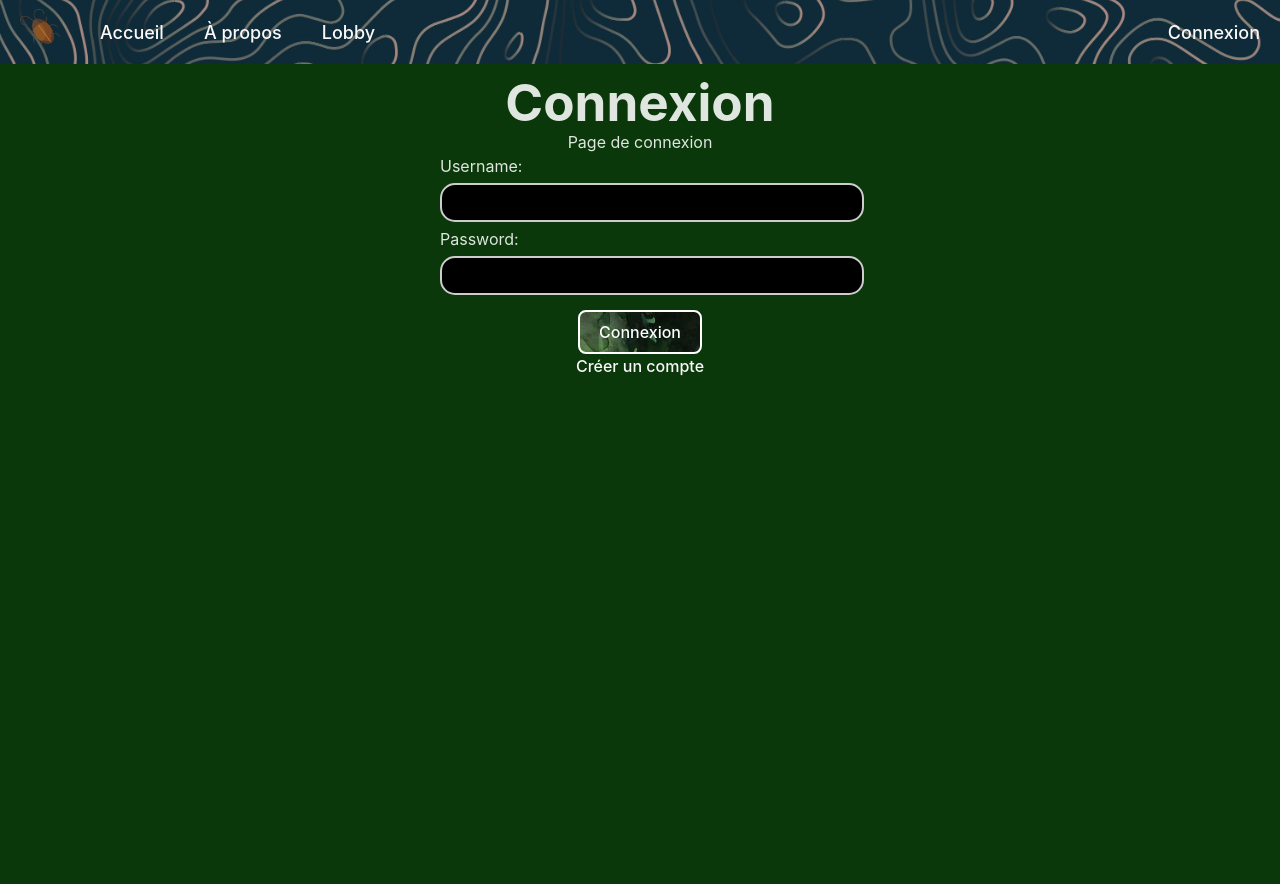
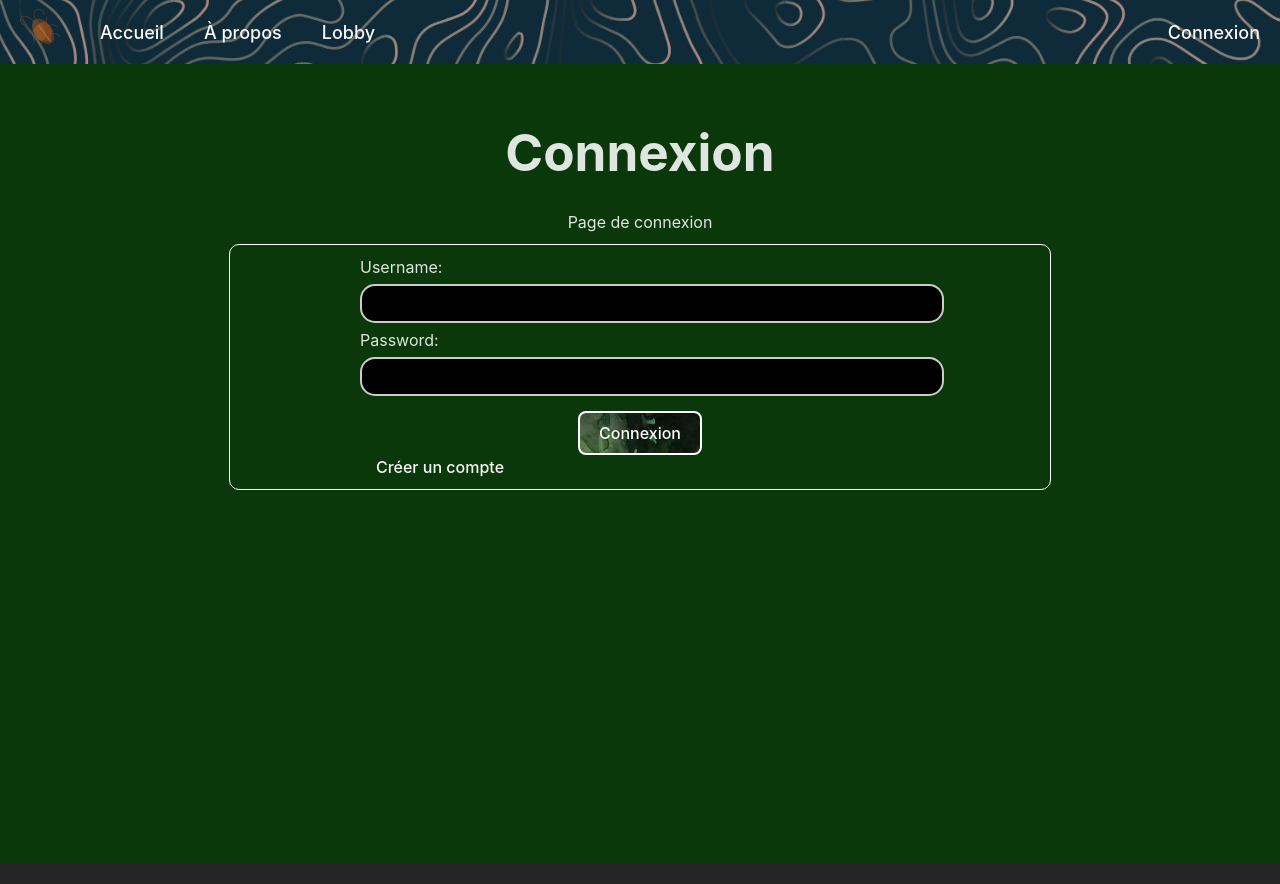
Before and after one commit to MaxThaUnicorn/club-cockroach, a React (Vite) app: page /connexion in a window 1280 px wide. Built offline with nearby package versions, Linux system fonts and the light colour scheme.

Commit message:
Recupération des infos du user connecté

```diff
--- a/src/index.css
+++ b/src/index.css
@@ -121,6 +121,8 @@ nav img {
 /* Connexion */
 
 .backgroundConnexion{
+  width: 100vh;
+  height: 100vh;
   background-color: #0a380a;
     background-size: cover;
     background-position: center;
@@ -129,14 +131,28 @@ nav img {
 }
 .formConnexion{
   width: 100vh;
-  height: 100vh;
+  margin-top: 10px;
+  padding-top: 10px;
   margin: auto;
   text-align: center;
   padding: 10px;
+  border: 1px solid #fff;
+  border-radius: 10px;
+}
+
+.backgroundConnexion h1{
+  text-align: center;
+  margin: 30px;
+  padding-top: 30px;
+}
+
+.backgroundConnexion p{
+  text-align: center;
+  margin-bottom: 10px;
 }
 
 .formConnexion p{
-  width: 50%;
+  width: 70%;
   margin: auto;
   display: flex;
   flex-direction: column;
@@ -164,6 +180,10 @@ nav img {
   background-image: url('./assets/img/accueil-bg.jpg');
   background-position: center;
   color: #ffffff;
+}
+
+.flex-link{
+  width: 50%;
 }
 
 /* Page d'accueil */
--- a/src/pages/Connexion.tsx
+++ b/src/pages/Connexion.tsx
@@ -1,71 +1,89 @@
 import React, { useState } from 'react';
-import {Link} from 'react-router-dom';
+import { Link } from 'react-router-dom';
 
 const Connexion: React.FC = () => {
     type ResponseType = {
-        id : number,
-        username : string;
-        password : string,
-        message : string
+        user: {
+            id: number;
+            username: string;
+            email: string;
+        } | null;
+        message: string;
     };
 
     const [responseFetch, setResponseFetch] = useState<ResponseType | null>(null);
     const [username, setUsername] = useState('');
     const [password, setPassword] = useState('');
 
-    const ConnectUser = async (e)=> { {
+    const ConnectUser = async (e: React.FormEvent) => {
         e.preventDefault();
-        try{
+        try {
             const response = await fetch('http://localhost:5000/api/connexion', {
                 method: 'POST',
                 headers: {
                     'Content-Type': 'application/json',
                 },
                 body: JSON.stringify({
-                    username : username,
-                    password : password,
+                    username,
+                    password,
                 }),
-            })
+            });
+
             if (response.ok) {
                 const data = await response.json();
                 setResponseFetch(data);
                 setUsername('');
                 setPassword('');
-                console.log(responseFetch)
             } else {
-                console.error('Erreur:', response.statusText);
+                const errorData = await response.json();
+                setResponseFetch({ user: null, message: errorData.error });
             }
-
-        }catch(e){
-            console.error('Error', e)
+        } catch (e) {
+            console.error('Erreur:', e);
         }
-
-    };}
+    };
 
     return (
+        <div className="backgroundConnexion">
+            <h1>Connexion</h1>
+            <p>Page de connexion</p>
 
-        <div className='backgroundConnexion'>
+            {responseFetch?.user && (
+                <div>
+                    <p>ID: {responseFetch.user.id}</p>
+                    <p>Username: {responseFetch.user.username}</p>
+                    <p>Email: {responseFetch.user.email}</p>
+                </div>
+            )}
 
-            <div className='formConnexion'>
-                <h1>Connexion</h1>
-                <p>Page de connexion</p>
-                <p>{ responseFetch ? (<div>{responseFetch.username} {responseFetch.message}</div>) : ('') }</p>
+            <div className="formConnexion">
+                <p>{responseFetch ? <div>{responseFetch.message}</div> : ''}</p>
                 <form method="post" onSubmit={ConnectUser}>
                     <p>
                         <label>Username:</label>
-                        <input type="text" value={username} onChange={(e)=>setUsername(e.target.value)} name='username' />
+                        <input
+                            type="text"
+                            value={username}
+                            onChange={(e) => setUsername(e.target.value)}
+                            name="username"
+                        />
                     </p>
                     <p>
                         <label>Password:</label>
-                        <input type="password" value={password} onChange={(e)=>setPassword(e.target.value)} name='password' />
+                        <input
+                            type="password"
+                            value={password}
+                            onChange={(e) => setPassword(e.target.value)}
+                            name="password"
+                        />
                     </p>
                     <button type="submit">Connexion</button>
                 </form>
-
-                <Link to="/register">Créer un compte</Link>
+                <div className="flex-link">
+                    <Link to="/register">Créer un compte</Link>
+                </div>
             </div>
         </div>
-
     );
 };
 
```
Also changed, not shown: src/server/server.ts (+4 -10 lines).
